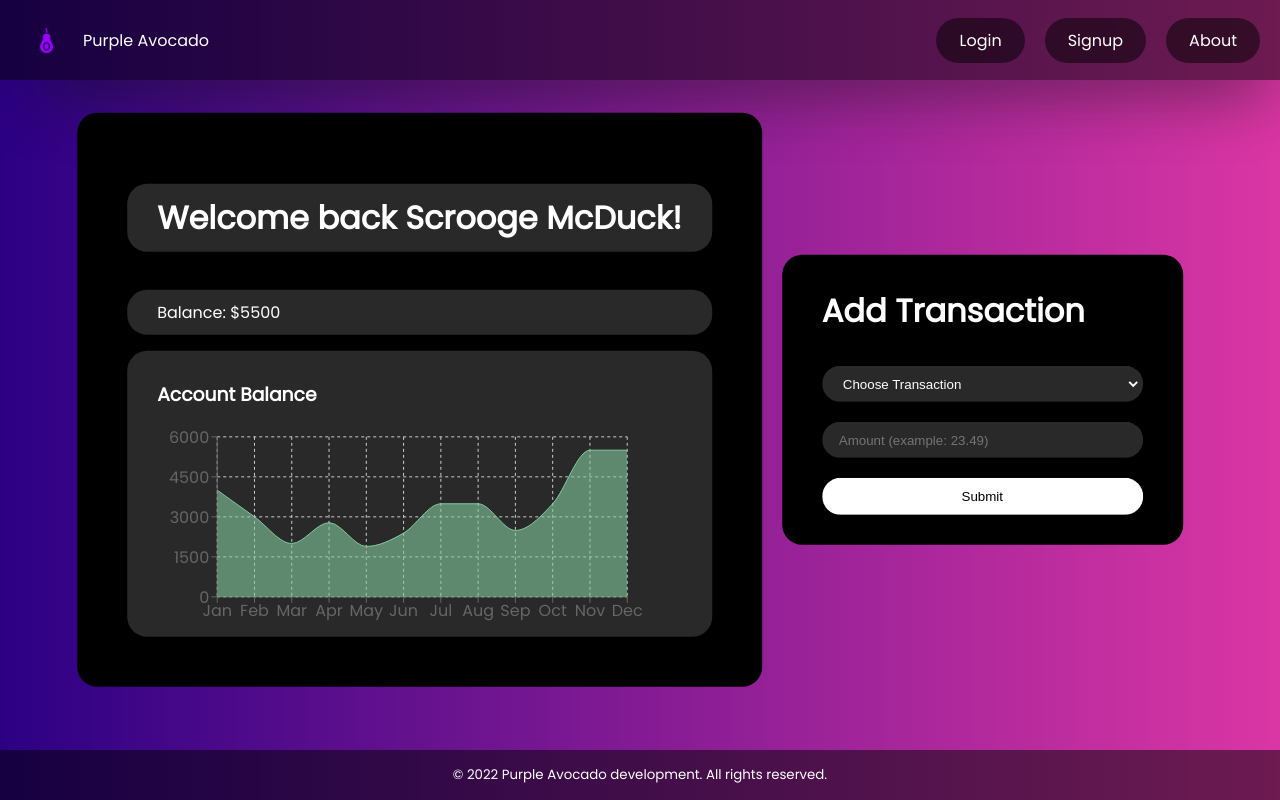
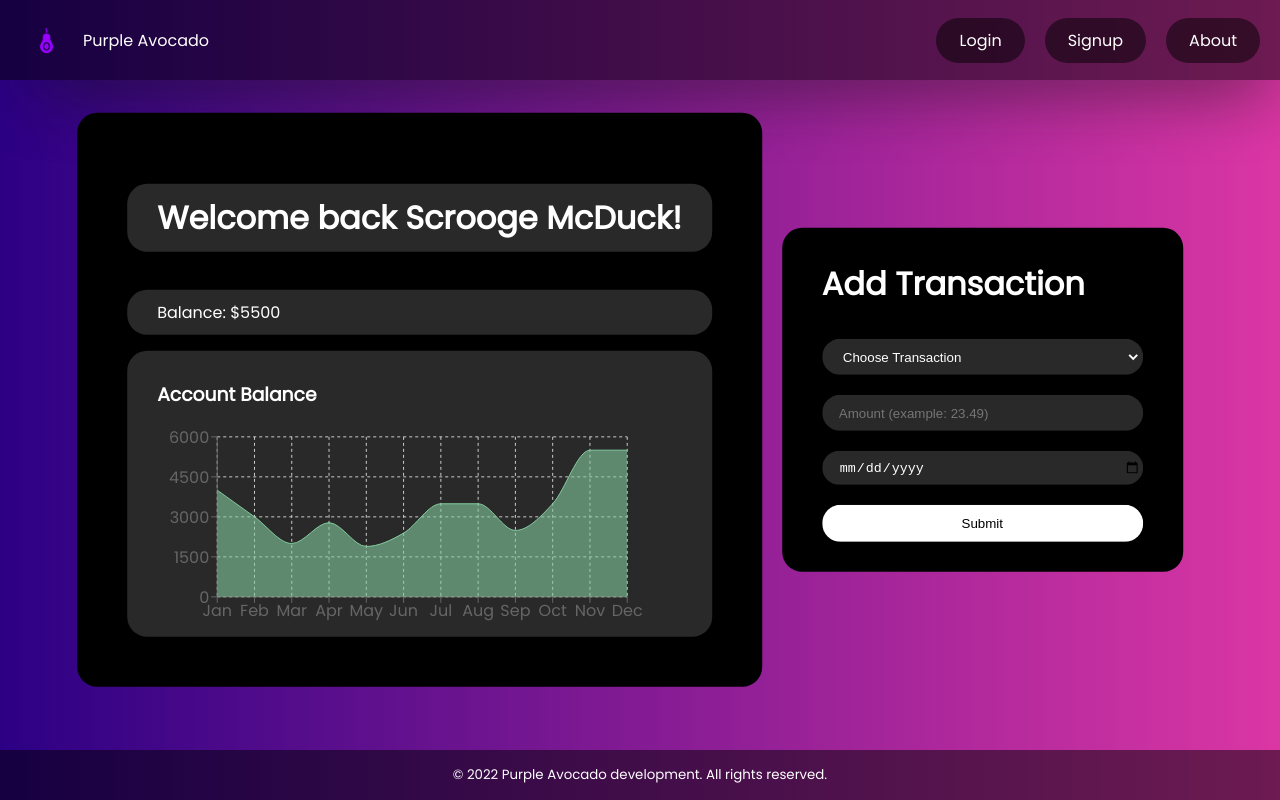
Before and after one commit to Kisokumar/purple-avocado, a React (Create React App) app in the folder front-end/: page /dashboard/1 in a window 1280 px wide. Built offline with nearby package versions, Linux system fonts and the light colour scheme.

Commit message:
added user input for date of transaction.

```diff
--- a/front-end/src/components/Dashboard.js
+++ b/front-end/src/components/Dashboard.js
@@ -82,18 +82,17 @@
 
   const [transactionType, setTransactionType] = useState("");
   const [amount, setAmount] = useState("");
+  const [date, setDate] = useState("");
 
   const handleSubmit = (e) => {
     e.preventDefault();
-    const transactionData = { transactionType, amount}
+    const transactionData = { transactionType, amount, date}
+    console.log(transactionData)
     fetch('', {
       method: 'POST',
       headers: {"Content-Type": "application/json"},
       body: JSON.stringify(transactionData)
     })
-
-    // console.log(transaction);
-    // use this function to send 'transaction' object to backend
   };
 
   return (
@@ -140,6 +139,13 @@
                 onChange={(e) => setAmount(e.target.value)}
                 required
               ></input>
+              <input
+              onChange={(e) => setDate(e.target.value)}
+              type="date"
+              id="transaction"
+              name="transaction"
+              className="input dark"
+              ></input>
               <button className="submit darkbutton" type="submit">
                 Submit
               </button>
```
